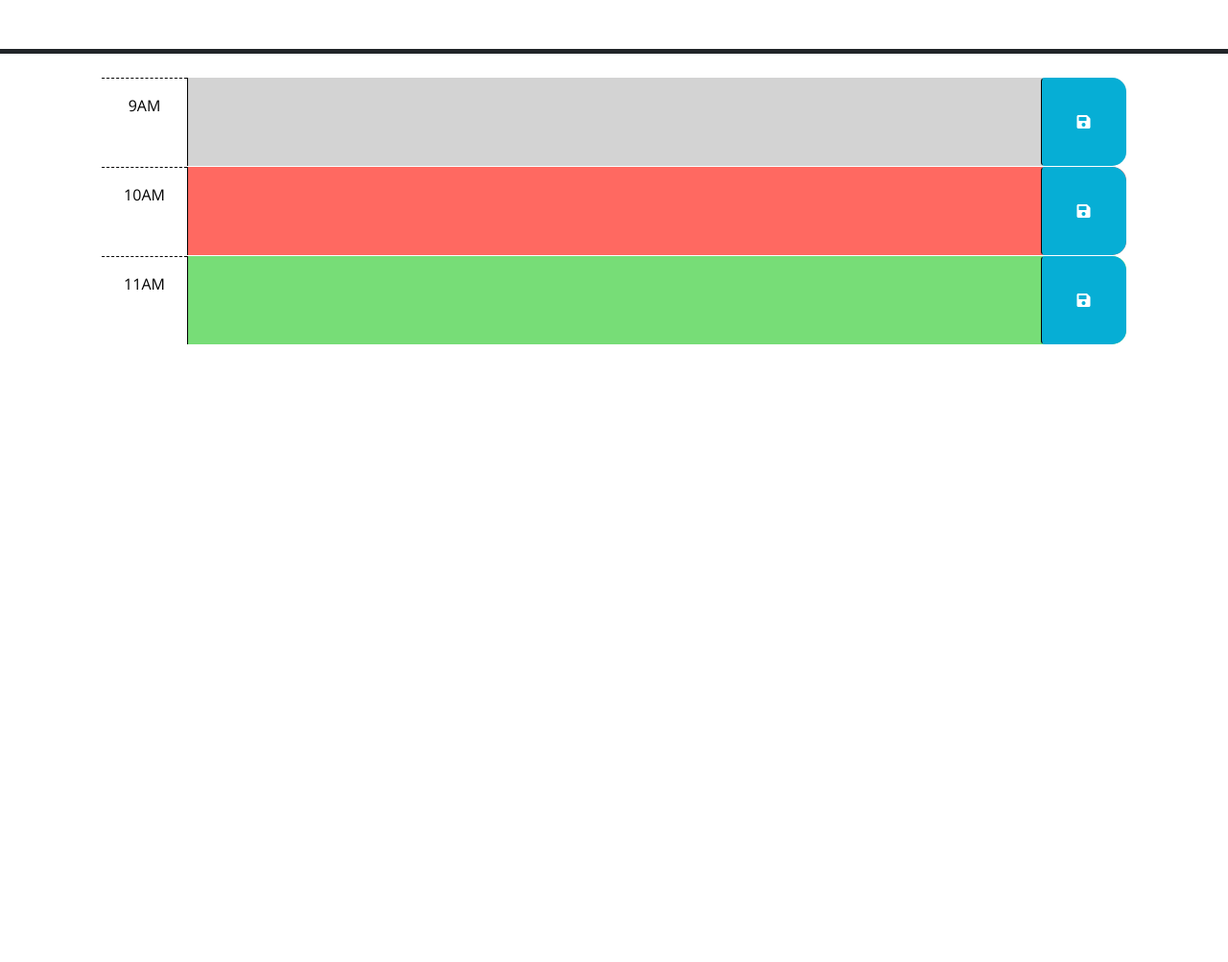
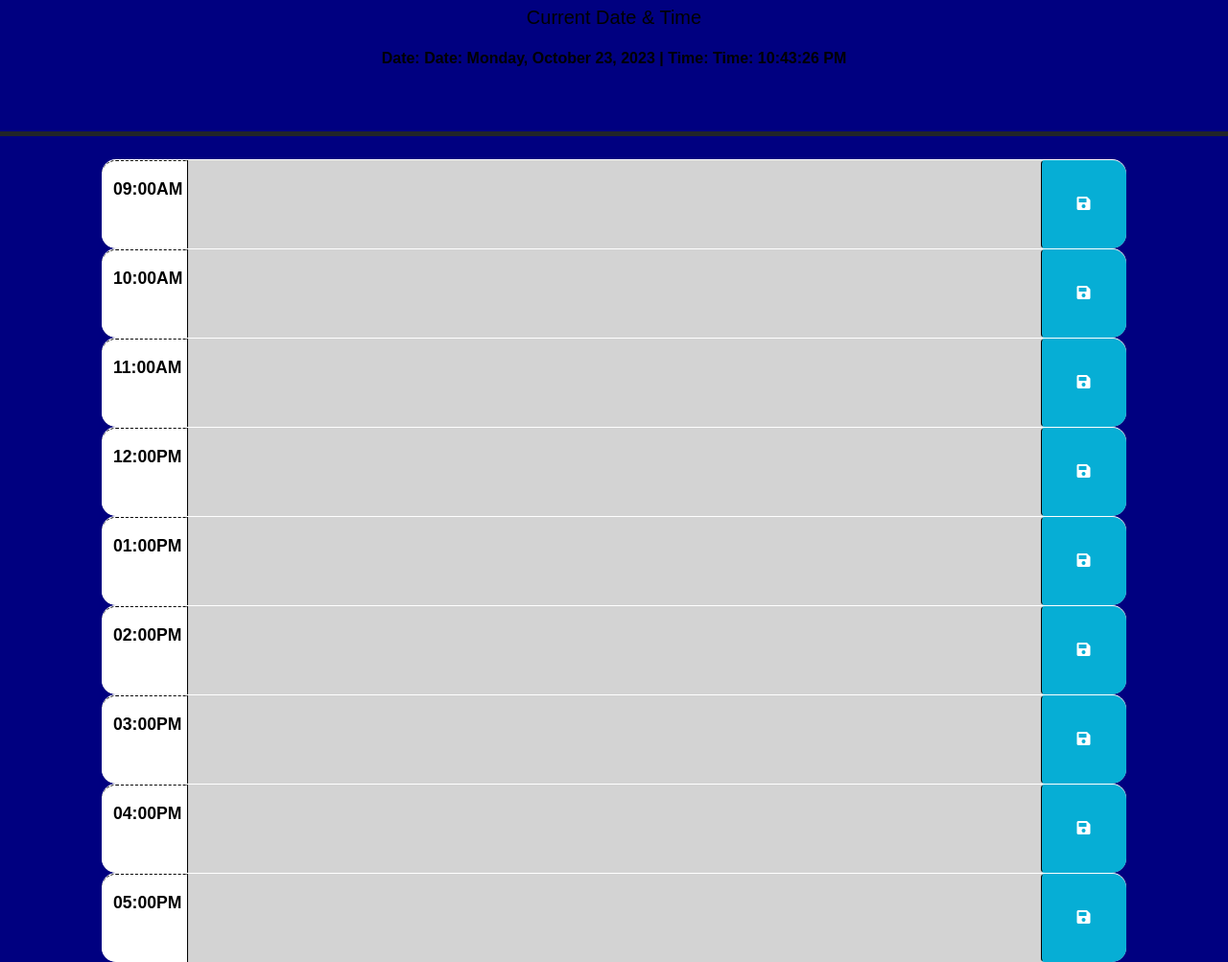
Before and after one commit to TorresBones/workdayscheduler, a plain HTML site: page index.html in a window 1280 px wide. Shown: the part 176-1179 px from the top of the page at 96% size. Before the commit the page ends 800 px from the top, so only its background shows below. Drawn offline with nearby package versions, Linux system fonts and the light colour scheme; files that its build step writes are made by us from their sources.

Commit message:
Fixing Javascript and adding style to CSS

```diff
--- a/assets/script.js
+++ b/assets/script.js
@@ -1,23 +1,58 @@
-// Wrap all code that interacts with the DOM in a call to jQuery to ensure that
-// the code isn't run until the browser has finished rendering all the elements
-// in the html.
-$(function () {
-  // TODO: Add a listener for click events on the save button. This code should
-  // use the id in the containing time-block as a key to save the user input in
-  // local storage. HINT: What does `this` reference in the click listener
-  // function? How can DOM traversal be used to get the "hour-x" id of the
-  // time-block containing the button that was clicked? How might the id be
-  // useful when saving the description in local storage?
-  //
-  // TODO: Add code to apply the past, present, or future class to each time
-  // block by comparing the id to the current hour. HINTS: How can the id
-  // attribute of each time-block be used to conditionally add or remove the
-  // past, present, and future classes? How can Day.js be used to get the
-  // current hour in 24-hour time?
-  //
-  // TODO: Add code to get any user input that was saved in localStorage and set
-  // the values of the corresponding textarea elements. HINT: How can the id
-  // attribute of each time-block be used to do this?
-  //
-  // TODO: Add code to display the current date in the header of the page.
+
+var currentHour = dayjs().format('H');
+
+ function hourColor() {
+  $('.time-block').each(function() {
+    var blockHour = parseInt(this.id.split('-')[1]);
+    $(this).toggleClass('past', blockHour < currentHour);
+    $(this).toggleClass('present', blockHour === currentHour);
+    $(this).toggleClass('future', blockHour > currentHour);
+  });
+}
+
+ function textEntry() {
+  $('.saveBtn').on('click', function() {
+    var key = $(this).parent().attr('id');
+    var value = $(this).siblings('.description').val();
+    localStorage.setItem(key, value);
+  });
+}
+
+ function refreshColor() {
+  $('.time-block').each(function() {
+    var blockHour = parseInt(this.id.split('-')[1]);
+
+    if (blockHour == currentHour) {
+      $(this).removeClass('past future').addClass('present');
+    } else if (blockHour < currentHour) {
+      $(this).removeClass('future present').addClass('past');
+    } else {
+      $(this).removeClass('past present').addClass('future');
+    }
+  });
+}
+
+$('.time-block').each(function() {
+  var key = $(this).attr('id');
+  var value = localStorage.getItem(key);
+  $(this).find('.description').val(value);
 });
+
+$(document).ready(function() {
+  function updateTime () {
+  var dateElement = $('#date');
+  var timeElement = $('#time');
+  var currentDate = dayjs().format('dddd, MMMM D, YYYY');
+  var currentTime = dayjs().format('hh:mm:ss A');
+  dateElement.text('Date: ' + currentDate);
+  timeElement.text('Time: ' + currentTime);
+}
+
+$('#currentDay').text('Current Date & Time');
+hourColor();
+textEntry();
+refreshColor();
+updateTime();
+
+setInterval(updateTime, 1000);
+});
--- a/assets/style.css
+++ b/assets/style.css
@@ -1,6 +1,9 @@
 body {
-  font-family: 'Open Sans', sans-serif;
+  font-family: Arial, Helvetica, sans-serif;
   font-size: 16px;
+  font-weight: bold;
+  color: #000000;
+  background-color: navy;
 }
 
 textarea {
@@ -25,9 +28,12 @@ textarea {
 }
 
 .hour {
+  font-size: 1.1rem;
   background-color: #ffffff;
   color: #000000;
   border-top: 1px dashed #000000;
+  border-top-left-radius: 15px;
+  border-bottom-left-radius: 15px;
 }
 
 .past {
--- a/index.html
+++ b/index.html
@@ -1,6 +1,7 @@
 <!DOCTYPE html>
 <html lang="en">
   <head>
+
     <meta charset="UTF-8" />
     <meta name="viewport" content="width=device-width, initial-scale=1.0" />
     <meta http-equiv="X-UA-Compatible" content="ie=edge" />
@@ -18,49 +19,90 @@
       href="https://fonts.googleapis.com/css?family=Open+Sans&display=swap"
       rel="stylesheet"
     />
-    <link rel="stylesheet" href="style.css" />
+    <link rel="stylesheet" href="./assets/style.css" />
     <title>Work Day Scheduler</title>
+
   </head>
 
   <body>
+
     <header class="p-5 mb-4 border-5 border-bottom border-dark text-center">
       <h1 class="display-3">Work Day Scheduler</h1>
       <p class="lead">A simple calendar app for scheduling your work day</p>
       <p id="currentDay" class="lead"></p>
+      <p>Date: <span id="date"></span> | Time: <span id="time"></span></p>
     </header>
+
     <div class="container-lg px-5">
-      <!-- Use class for "past", "present", and "future" to apply styles to the
-        time-block divs accordingly. The javascript will need to do this by
-        adding/removing these classes on each div by comparing the hour in the
-        id to the current hour. The html provided below is meant to be an example
-        demonstrating how the css provided can be leveraged to create the
-        desired layout and colors. The html below should be removed or updated
-        in the finished product. Remember to delete this comment once the
-        code is implemented.
-        -->
 
-      <!-- Example of a past time block. The "past" class adds a gray background color. -->
-      <div id="hour-9" class="row time-block past">
-        <div class="col-2 col-md-1 hour text-center py-3">9AM</div>
-        <textarea class="col-8 col-md-10 description" rows="3"> </textarea>
+      <div id="hour-09" class="row time-block past">
+          <div clas="row"></div>
+        <div id="hour-box" class="col-2 col-md-1 hour text-center py-3">09:00AM</div>
+        <textarea id="text-09" class="col-8 col-md-10 description" rows="3"> </textarea>
         <button class="btn saveBtn col-2 col-md-1" aria-label="save">
           <i class="fas fa-save" aria-hidden="true"></i>
         </button>
       </div>
 
-      <!-- Example of a a present time block. The "present" class adds a red background color. -->
       <div id="hour-10" class="row time-block present">
-        <div class="col-2 col-md-1 hour text-center py-3">10AM</div>
-        <textarea class="col-8 col-md-10 description" rows="3"> </textarea>
+        <div id="hour-box" class="col-2 col-md-1 hour text-center py-3">10:00AM</div>
+        <textarea id="text-10" class="col-8 col-md-10 description" rows="3"> </textarea>
         <button class="btn saveBtn col-2 col-md-1" aria-label="save">
           <i class="fas fa-save" aria-hidden="true"></i>
         </button>
       </div>
 
-      <!-- Example of a future time block. The "future" class adds a green background color. -->
       <div id="hour-11" class="row time-block future">
-        <div class="col-2 col-md-1 hour text-center py-3">11AM</div>
-        <textarea class="col-8 col-md-10 description" rows="3"> </textarea>
+        <div id="hour-box" class="col-2 col-md-1 hour text-center py-3">11:00AM</div>
+        <textarea id="text-11" class="col-8 col-md-10 description" rows="3"> </textarea>
+        <button class="btn saveBtn col-2 col-md-1" aria-label="save">
+          <i class="fas fa-save" aria-hidden="true"></i>
+        </button>
+      </div>
+
+      <div id="hour-12" class="row time-block future">
+        <div id="hour-box" class="col-2 col-md-1 hour text-center py-3">12:00PM</div>
+        <textarea id="text-12" class="col-8 col-md-10 description" rows="3"> </textarea>
+        <button class="btn saveBtn col-2 col-md-1" aria-label="save">
+          <i class="fas fa-save" aria-hidden="true"></i>
+        </button>
+      </div>
+
+      <div id="hour-01" class="row time-block future">
+        <div id="hour-box" class="col-2 col-md-1 hour text-center py-3">01:00PM</div>
+        <textarea id="text-01" class="col-8 col-md-10 description" rows="3"> </textarea>
+        <button class="btn saveBtn col-2 col-md-1" aria-label="save">
+          <i class="fas fa-save" aria-hidden="true"></i>
+        </button>
+      </div>
+
+      <div id="hour-02" class="row time-block future">
+        <div id="hour-box" class="col-2 col-md-1 hour text-center py-3">02:00PM</div>
+        <textarea id="text-02" class="col-8 col-md-10 description" rows="3"> </textarea>
+        <button class="btn saveBtn col-2 col-md-1" aria-label="save">
+          <i class="fas fa-save" aria-hidden="true"></i>
+        </button>
+      </div>
+
+      <div id="hour-03" class="row time-block future">
+        <div id="hour-box" class="col-2 col-md-1 hour text-center py-3">03:00PM</div>
+        <textarea id="text-03" class="col-8 col-md-10 description" rows="3"> </textarea>
+        <button class="btn saveBtn col-2 col-md-1" aria-label="save">
+          <i class="fas fa-save" aria-hidden="true"></i>
+        </button>
+      </div>
+
+      <div id="hour-04" class="row time-block future">
+        <div id="hour-box" class="col-2 col-md-1 hour text-center py-3">04:00PM</div>
+        <textarea id="text-04" class="col-8 col-md-10 description" rows="3"> </textarea>
+        <button class="btn saveBtn col-2 col-md-1" aria-label="save">
+          <i class="fas fa-save" aria-hidden="true"></i>
+        </button>
+      </div>
+
+      <div id="hour-05" class="row time-block future">
+        <div id="hour-box" class="col-2 col-md-1 hour text-center py-3">05:00PM</div>
+        <textarea id="text-05" class="col-8 col-md-10 description" rows="3"> </textarea>
         <button class="btn saveBtn col-2 col-md-1" aria-label="save">
           <i class="fas fa-save" aria-hidden="true"></i>
         </button>
@@ -73,6 +115,6 @@
       crossorigin="anonymous"
     ></script>
 
-    <script src="script.js"></script>
+    <script src="./assets/script.js"></script>
   </body>
 </html>
```
